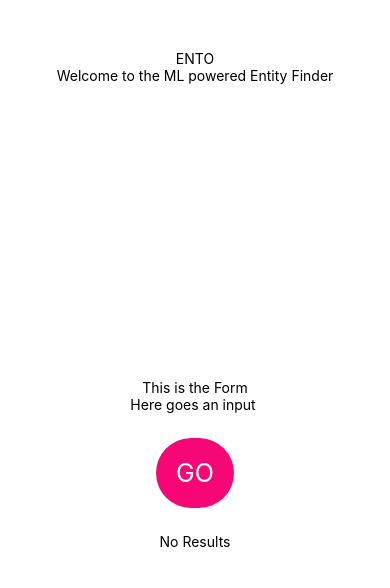
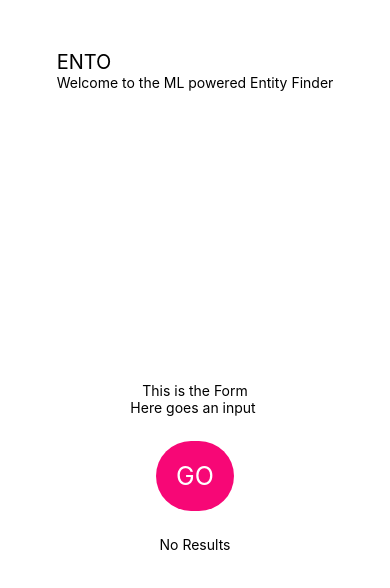
Before and after one commit to kimono76/ento-react-native, a React Native app in the folder ento-expo/: screen / in a window 390 px wide. Shown: the top 588 px of the page. Built offline with nearby package versions, Linux system fonts and the light colour scheme.

Commit message:
feat:add heading component for app title

```diff
--- a/ento-expo/App.js
+++ b/ento-expo/App.js
@@ -1,12 +1,12 @@
 import { StatusBar } from 'expo-status-bar';
 import { StyleSheet, Text, View } from 'react-native';
 import MainForm from './components/MainForm'
+import Heading from "./components/Heading";
 
 export default function App() {
   return (
     <View style={styles.container}>
-      <Text>ENTO</Text>
-      <Text>Welcome to the ML powered Entity Finder</Text>
+      <Heading appName='ENTO' />
       <MainForm/>
       {/* <StatusBar style="auto" /> */}
     </View>
--- /dev/null
+++ b/ento-expo/components/Heading.js
@@ -0,0 +1,24 @@
+import React from 'react'
+import { View, Text, StyleSheet } from 'react-native'
+
+const Heading= (props)=> {
+  return (
+    <View>
+        <Text
+            style={styles.titleText}
+        >
+            {props.appName}
+        </Text>
+      <Text>Welcome to the ML powered Entity Finder</Text>
+    </View>
+  )
+}
+
+const styles = StyleSheet.create({
+    titleText: {
+      fontSize:20,
+      fontStyle:'bold',
+  }
+});
+
+export default Heading
```
Also changed, not shown: ento-expo/components/MainForm.js (+6 -2 lines).
